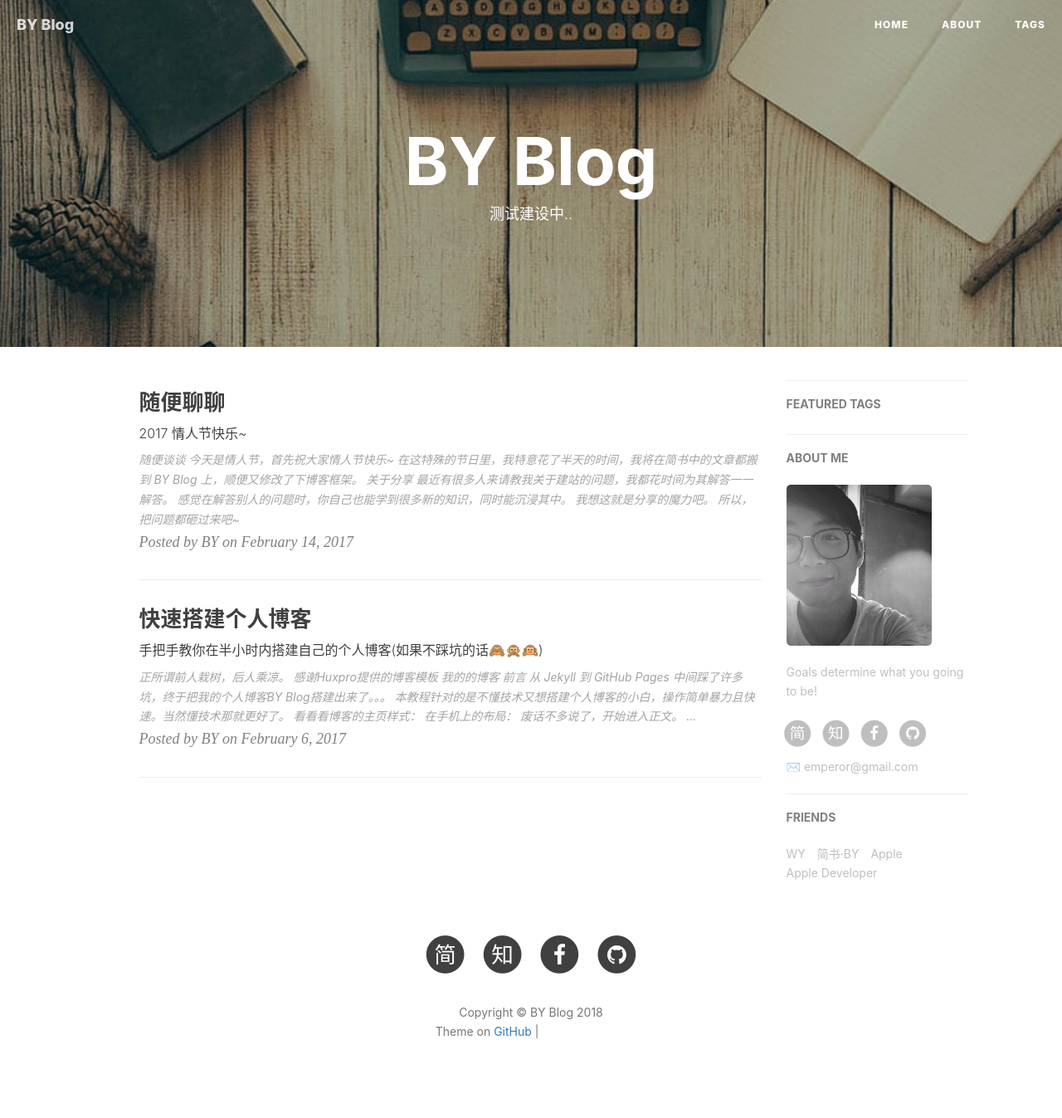
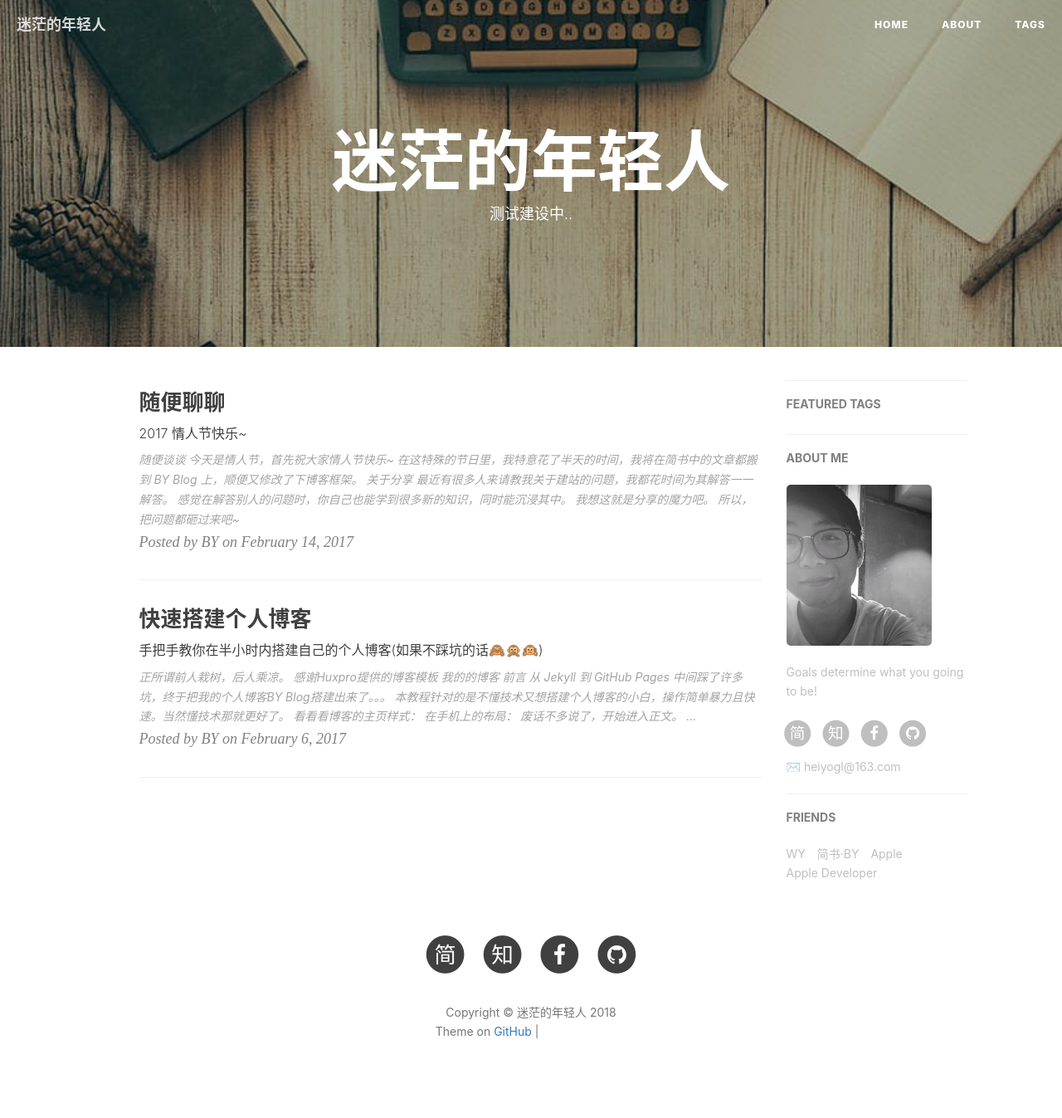
Before and after one commit to Heiyogl/heiyogl.github.io, a Jekyll site: the page built from index.html, in a window 1280 px wide. Shown: the whole page at 83% size. Built offline with Jekyll 4.4.1, drawn with Linux system fonts in a browser that asks for light colours; nearby versions of some CDN libraries; the list of posts is cut into pages by our own code; comment, search, counter and statistics services are not loaded; grey boxes are pictures that could not be loaded.

Commit message:
Update _config.yml

```diff
--- a/_config.yml
+++ b/_config.yml
@@ -1,10 +1,10 @@
 # Site settings
-title: BY Blog
-SEOTitle: Emperor 的博客 测试 | BY Blog
+title: 迷茫的年轻人
+SEOTitle: Heiyogl 的博客 测试 | BY Blog
 header-img: img/post-bg-desk.jpg
-email: emperor@gmail.com
-description: "Every failure is leading towards success."
-keyword: "BY, BY Blog, Emperor 的博客 测试, Emperor, Emperor, iOS, Apple, iPhone"
+email: heiyogl@163.com
+description: "Heiyogl.个人分享博客  config description"
+keyword: "Java, MySQL, Spring, Redis, Hbase, Heiyogl 的博客 测试, Heiyogl, Emperor"
 url: "http://heiyogl.github.io"          # your host, for absolute URL
 baseurl: ""      # for example, '/blog' if your blog hosted on 'host/blog'
 github_repo: "https://github.com/heiyogl/heiyogl.github.io.git" # you code repository
```
